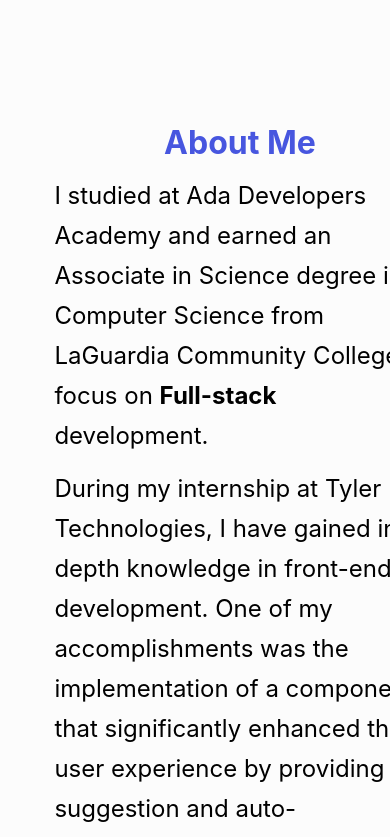
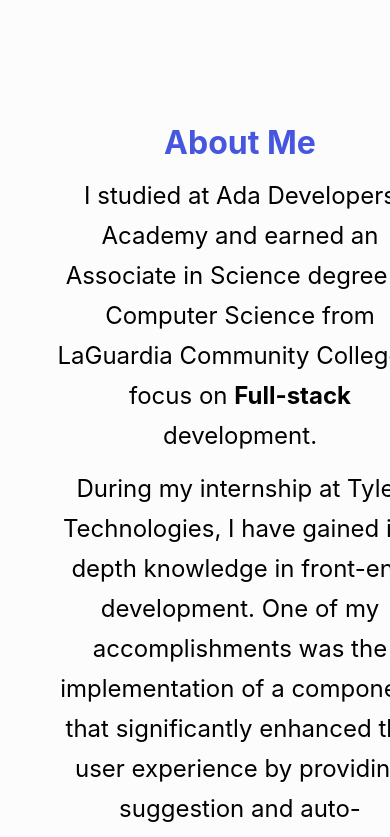
Before and after one commit to HienXuanPham/portfolio, a React (Create React App) app: page / in a window 390 px wide. Shown: the part 940-1777 px from the top of the page. Built offline with nearby package versions, Linux system fonts and the light colour scheme.

Commit message:
improve centering in bio and project sections

```diff
--- a/src/App.css
+++ b/src/App.css
@@ -57,14 +57,14 @@
     grid-template-columns: 1fr !important;
   }
 
-  .bio {
-    text-align: center;
+  .bio,
+  .layout,
+  .project-wrapper {
+    text-align: center !important;
   }
 
   .project-wrapper {
     justify-content: center;
-  }
-  .project-wrapper {
     text-align: center !important;
   }
 }
```
